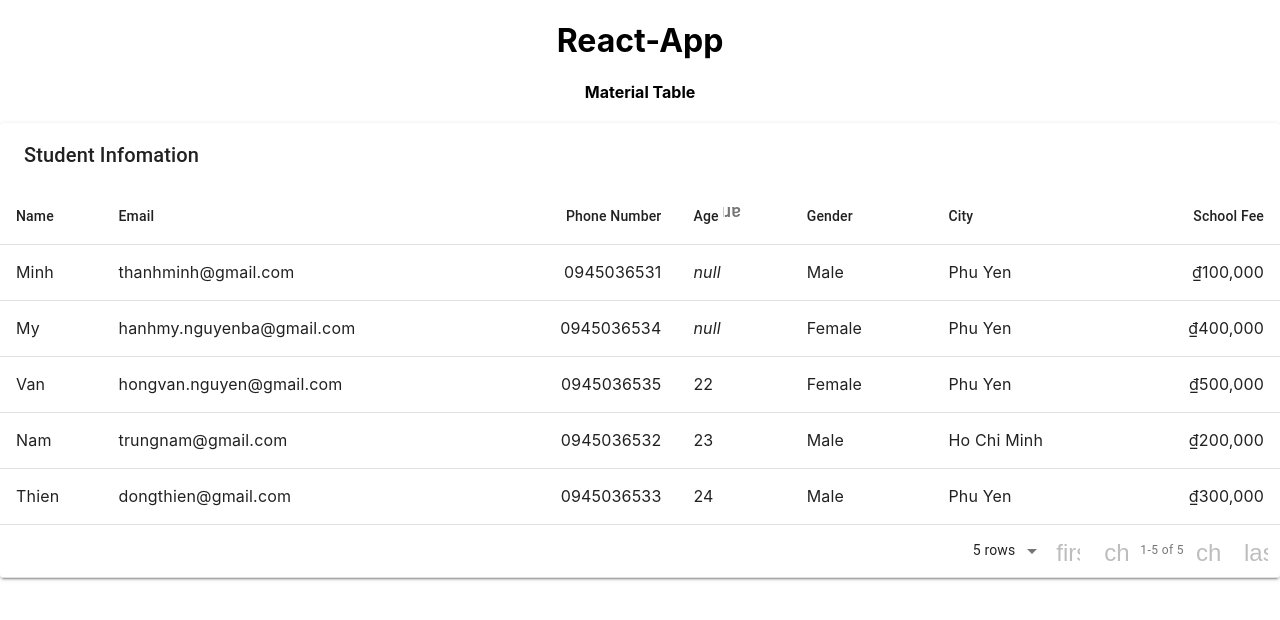
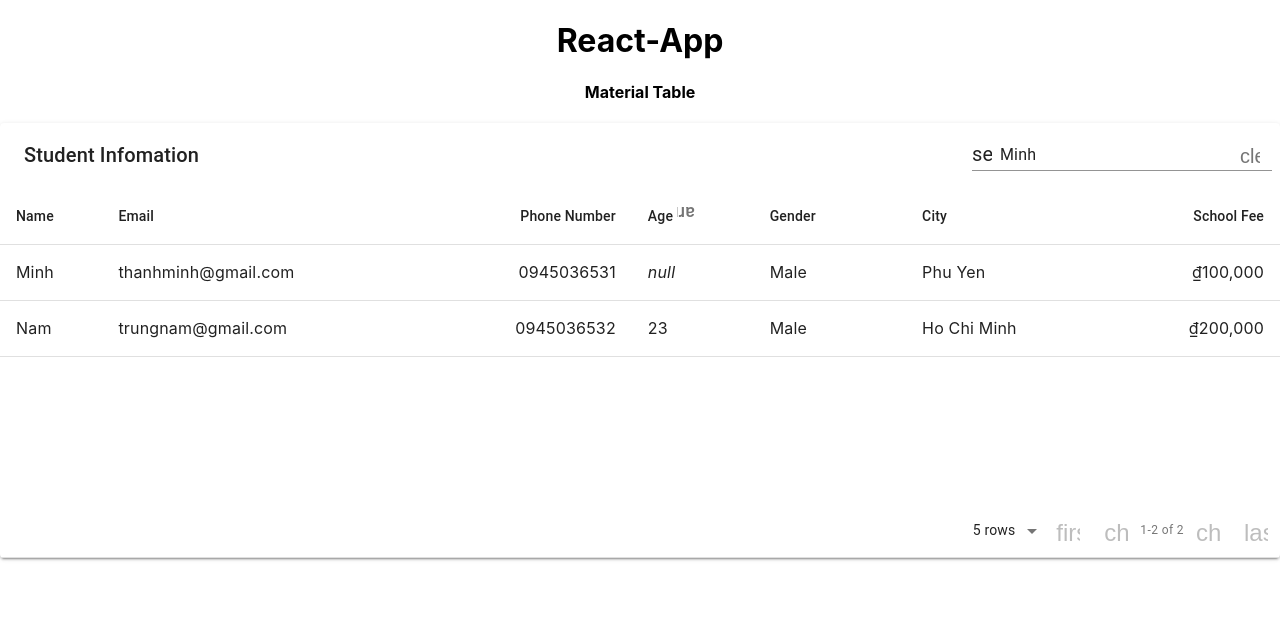
Before and after one commit to thanhminhspk05/learn-mui-table, a React (Create React App) app: page / in a window 1280 px wide. Shown: the top 620 px of the page. Built offline with nearby package versions, Linux system fonts and the light colour scheme; the HTML template or start-up script is replaced by a standard one.

Commit message:
disable search column specify

```diff
--- a/src/App.js
+++ b/src/App.js
@@ -64,6 +64,7 @@ function App() {
         </>
       ),
       defaultSort: 'asc',
+      searchable: false,
     },
     { title: 'Gender', field: 'gender', lookup: { M: 'Male', F: 'Female' } },
     { title: 'City', field: 'city' },
@@ -84,7 +85,7 @@ function App() {
         title="Student Infomation"
         data={data}
         columns={columns}
-        options={{ sorting: true, search: false }}
+        options={{ sorting: true, search: true, searchText: 'Minh' }}
       />
     </div>
   );
```
